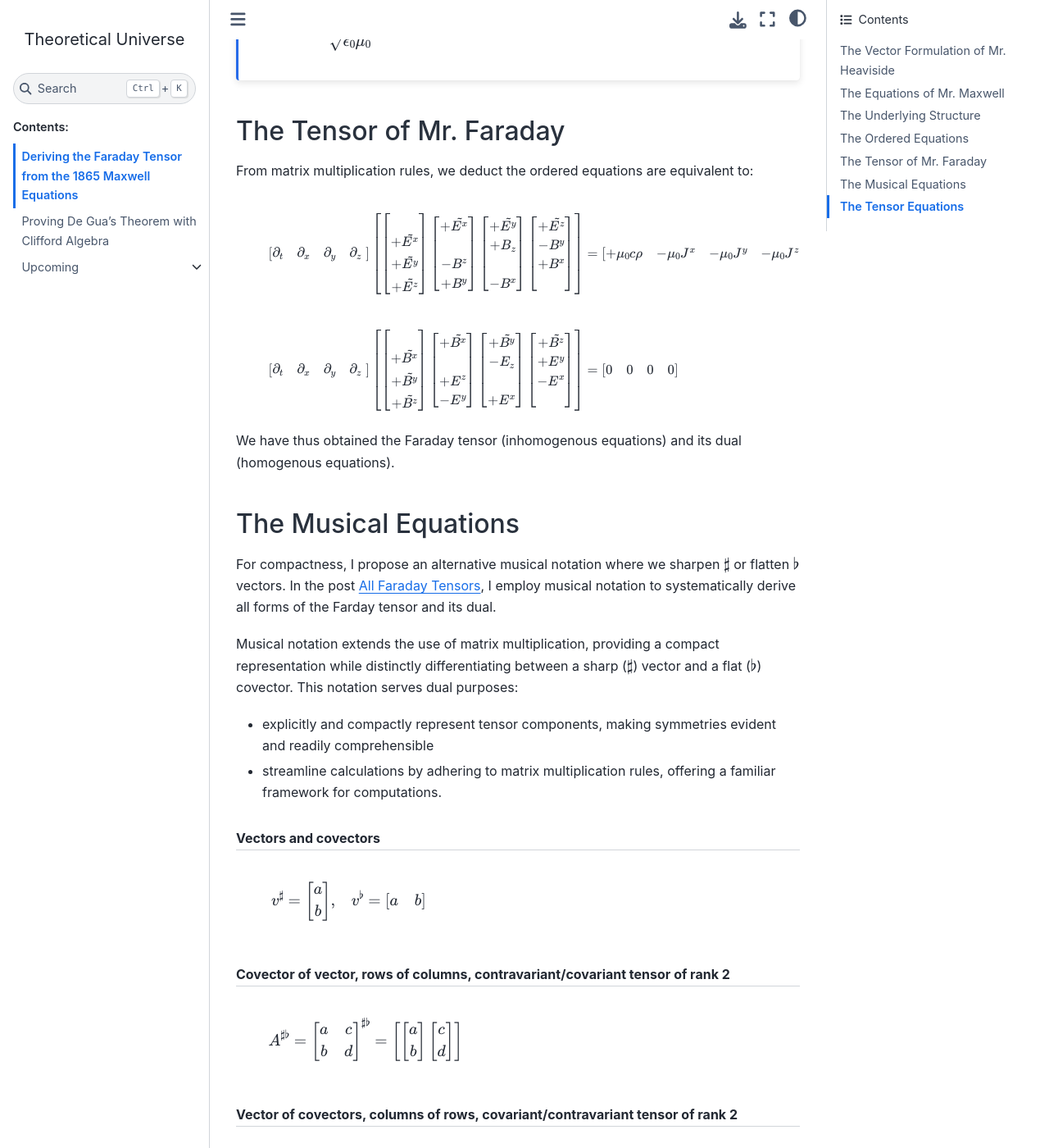
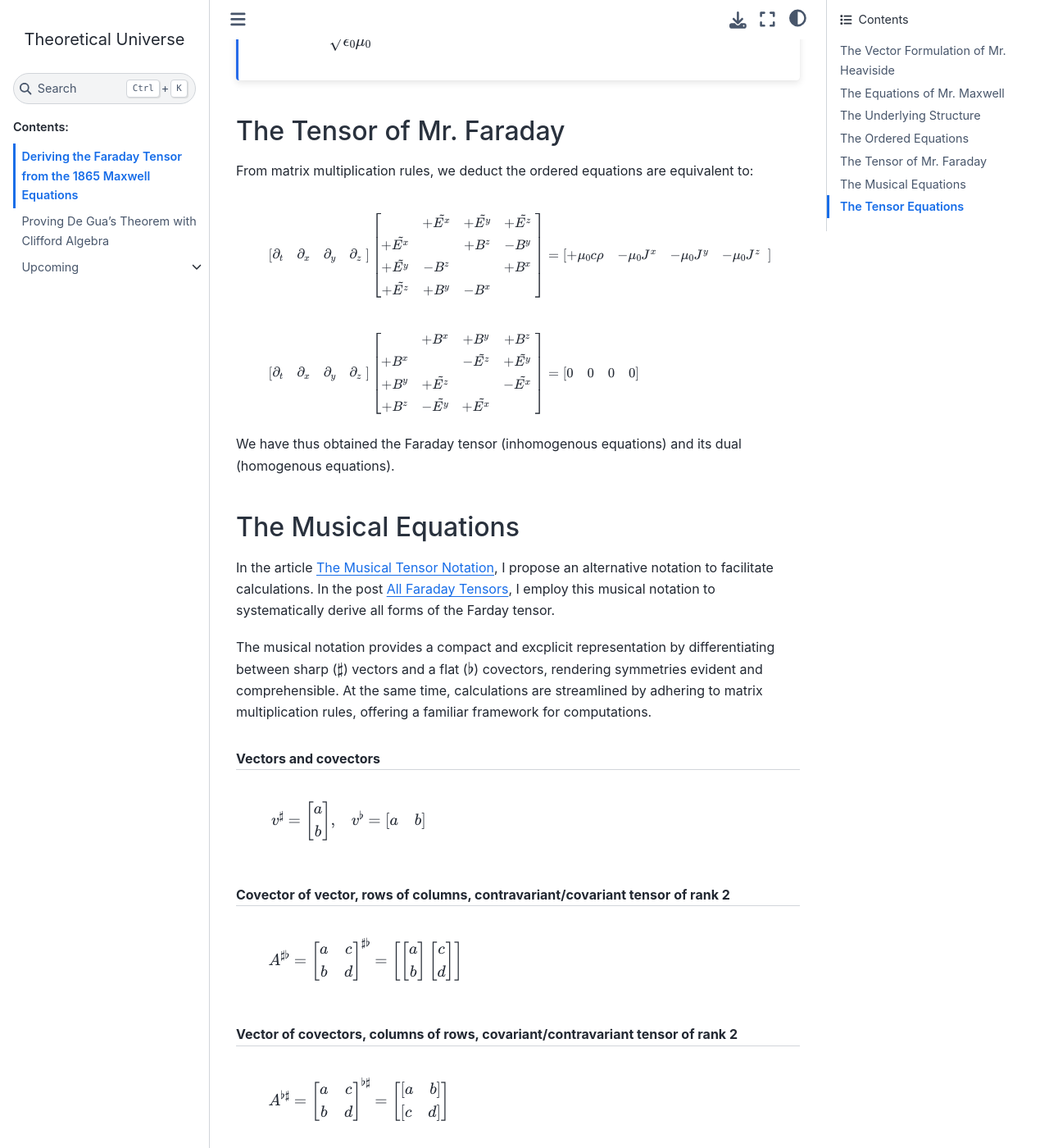
Before and after one commit to shaussler/TheoreticalUniverse, a Sphinx documentation site: the page built from documentation/faraday_tensor_derivation.rst, in a window 1280 px wide and 1400 px high, scrolled down 4448 px. Shown: the whole window at 82% size. Built offline with Sphinx 7.4.7 and the Sphinx Book theme 1.1.4, drawn with Linux system fonts in a browser that asks for light colours; some of the changed text lies outside the part shown.

Commit message:
Working and correcting

```diff
--- a/documentation/faraday_tensor_derivation.rst
+++ b/documentation/faraday_tensor_derivation.rst
@@ -61,14 +61,14 @@ they can be regarded as established experimental facts.
 .. table::
    :width: 90%
 
-   =============================== =================================================================================
+   =============================== ===================================================================================================================================================
 
-   =============================== =================================================================================
+   =============================== ===================================================================================================================================================
    **Gauss's law**                 :math:`\overrightarrow{\nabla} \cdot \overrightarrow{E}  = \rho / \epsilon_0`
    **Ampère's circuital**          :math:`\overrightarrow{\nabla} \times \overrightarrow{B} = \mu_0 \overrightarrow{J} + \frac{1}{c^2} \frac{\partial}{\partial t} \overrightarrow{E}`
    **Gauss's law for magnetism**   :math:`\overrightarrow{\nabla} \cdot \overrightarrow{B} = 0`
    **Faraday's law of induction**  :math:`\overrightarrow{\nabla} \times \overrightarrow{E} = \frac{\partial}{\partial t} \overrightarrow{B}`
-   =============================== =================================================================================
+   =============================== ===================================================================================================================================================
 
 .. note::
 
@@ -91,37 +91,37 @@ the 1865 Maxwell formulation, albeit with modern notation and conventions.
 .. table::
    :width: 90%
 
-   +---------------------+---------------------------------------------------------------------------------------------------------------------------------------+
-   |                     |                                                                                                                                       |
-   +=====================+=======================================================================================================================================+
-   | **Gauss's law**     |  .. math::                                                                                                                            |
-   |                     |                                                                                                                                       |
-   |                     |     \begin{align}                                                                                                                     |
-   |                     |     \frac{\partial}{\partial x} E^x + \frac{\partial}{\partial y} E^y + \frac{\partial}{\partial z} E^z &= \rho / \epsilon_0          |
-   |                     |     \end{align}                                                                                                                       |
-   +---------------------+---------------------------------------------------------------------------------------------------------------------------------------+
-   | **Ampère's          | .. math::                                                                                                                             |
-   | circuital law**     |                                                                                                                                       |
-   |                     |    \begin{align}                                                                                                                      |
-   |                     |    \frac{\partial}{\partial y} B^z - \frac{\partial}{\partial z} B^y &= \mu_0 J^x + \frac{1}{c^2} \frac{\partial}{\partial t} E^x \\  |
-   |                     |    \frac{\partial}{\partial z} B^x - \frac{\partial}{\partial x} B^z &= \mu_0 J^y + \frac{1}{c^2} \frac{\partial}{\partial t} E^y \\  |
-   |                     |    \frac{\partial}{\partial x} B^y - \frac{\partial}{\partial y} B^x &= \mu_0 J^z + \frac{1}{c^2} \frac{\partial}{\partial t} E^z \\  |
-   |                     |    \end{align}                                                                                                                        |
-   +---------------------+---------------------------------------------------------------------------------------------------------------------------------------+
-   | **Gauss's law for   |  .. math::                                                                                                                            |
-   | magnetism**         |                                                                                                                                       |
-   |                     |     \begin{align}                                                                                                                     |
-   |                     |     \frac{\partial}{\partial x} B^x + \frac{\partial}{\partial y} B^y + \frac{\partial}{\partial z} B^z &= 0                          |
-   |                     |     \end{align}                                                                                                                       |
-   +---------------------+---------------------------------------------------------------------------------------------------------------------------------------+
-   | **Faraday's law of  | .. math::                                                                                                                             |
-   | induction**         |                                                                                                                                       |
-   |                     |    \begin{align}                                                                                                                      |
-   |                     |    \frac{\partial}{\partial y} E^z - \frac{\partial}{\partial z} E^y &= - \frac{\partial}{\partial t} B^x \\                          |
-   |                     |    \frac{\partial}{\partial z} E^x - \frac{\partial}{\partial x} E^z &= - \frac{\partial}{\partial t} B^y \\                          |
-   |                     |    \frac{\partial}{\partial x} E^y - \frac{\partial}{\partial y} E^x &= - \frac{\partial}{\partial t} B^z \\                          |
-   |                     |    \end{align}                                                                                                                        |
-   +---------------------+---------------------------------------------------------------------------------------------------------------------------------------+
+   +---------------------+--------------------------------------------------------------------------------------------------------------------------------------+
+   |                     |                                                                                                                                      |
+   +=====================+======================================================================================================================================+
+   | **Gauss's law**     |  .. math::                                                                                                                           |
+   |                     |                                                                                                                                      |
+   |                     |     \begin{align}                                                                                                                    |
+   |                     |     \frac{\partial}{\partial x} E^x + \frac{\partial}{\partial y} E^y + \frac{\partial}{\partial z} E^z &= \rho / \epsilon_0         |
+   |                     |     \end{align}                                                                                                                      |
+   +---------------------+--------------------------------------------------------------------------------------------------------------------------------------+
+   | **Ampère's          | .. math::                                                                                                                            |
+   | circuital law**     |                                                                                                                                      |
+   |                     |    \begin{align}                                                                                                                     |
+   |                     |    \frac{\partial}{\partial y} B^z - \frac{\partial}{\partial z} B^y &= \mu_0 J^x + \frac{1}{c^2} \frac{\partial}{\partial t} E^x \\ |
+   |                     |    \frac{\partial}{\partial z} B^x - \frac{\partial}{\partial x} B^z &= \mu_0 J^y + \frac{1}{c^2} \frac{\partial}{\partial t} E^y \\ |
+   |                     |    \frac{\partial}{\partial x} B^y - \frac{\partial}{\partial y} B^x &= \mu_0 J^z + \frac{1}{c^2} \frac{\partial}{\partial t} E^z \\ |
+   |                     |    \end{align}                                                                                                                       |
+   +---------------------+--------------------------------------------------------------------------------------------------------------------------------------+
+   | **Gauss's law for   |  .. math::                                                                                                                           |
+   | magnetism**         |                                                                                                                                      |
+   |                     |     \begin{align}                                                                                                                    |
+   |                     |     \frac{\partial}{\partial x} B^x + \frac{\partial}{\partial y} B^y + \frac{\partial}{\partial z} B^z &= 0                         |
+   |                     |     \end{align}                                                                                                                      |
+   +---------------------+--------------------------------------------------------------------------------------------------------------------------------------+
+   | **Faraday's law of  | .. math::                                                                                                                            |
+   | induction**         |                                                                                                                                      |
+   |                     |    \begin{align}                                                                                                                     |
+   |                     |    \frac{\partial}{\partial y} E^z - \frac{\partial}{\partial z} E^y &= - \frac{\partial}{\partial t} B^x \\                         |
+   |                     |    \frac{\partial}{\partial z} E^x - \frac{\partial}{\partial x} E^z &= - \frac{\partial}{\partial t} B^y \\                         |
+   |                     |    \frac{\partial}{\partial x} E^y - \frac{\partial}{\partial y} E^x &= - \frac{\partial}{\partial t} B^z \\                         |
+   |                     |    \end{align}                                                                                                                       |
+   +---------------------+--------------------------------------------------------------------------------------------------------------------------------------+
 
 .. }}}
 
@@ -238,30 +238,10 @@ equivalent to:
    \partial_t     & \partial_x   & \partial_y   & \partial_z    \\
    \end{bmatrix}
    \begin{bmatrix}
-       \begin{bmatrix}
-                    \\
-       +\tilde{E^x} \\
-       +\tilde{E^y} \\
-       +\tilde{E^z} \\
-       \end{bmatrix}
-       \begin{bmatrix}
-       +\tilde{E^x} \\
-                    \\
-       -       B^z  \\
-       +       B^y  \\
-       \end{bmatrix}
-       \begin{bmatrix}
-       +\tilde{E^y} \\
-       +       B_z  \\
-                    \\
-       -       B^x  \\
-       \end{bmatrix}
-       \begin{bmatrix}
-       +\tilde{E^z} \\
-       -       B^y  \\
-       +       B^x  \\
-                    \\
-       \end{bmatrix}
+                  & +\tilde{E^x} & +\tilde{E^y} & + \tilde{E^z} \\
+    +\tilde{E^x}  &              & +       B^z  & -        B^y  \\
+    +\tilde{E^y}  & -       B^z  &              & +        B^x  \\
+    +\tilde{E^z}  & +       B^y  & -       B^x  &               \\
    \end{bmatrix}
    =
    \begin{bmatrix}
@@ -276,30 +256,10 @@ equivalent to:
    \partial_t     & \partial_x   & \partial_y   & \partial_z    \\
    \end{bmatrix}
    \begin{bmatrix}
-       \begin{bmatrix}
-                    \\
-       +\tilde{B^x} \\
-       +\tilde{B^y} \\
-       +\tilde{B^z} \\
-       \end{bmatrix}
-       \begin{bmatrix}
-       +\tilde{B^x} \\
-                    \\
-       +       E^z  \\
-       -       E^y  \\
-       \end{bmatrix}
-       \begin{bmatrix}
-       +\tilde{B^y} \\
-       -       E_z  \\
-                    \\
-       +       E^x  \\
-       \end{bmatrix}
-       \begin{bmatrix}
-       +\tilde{B^z} \\
-       +       E^y  \\
-       -       E^x  \\
-                    \\
-       \end{bmatrix}
+                 & +       B^x  & +       B^y  & +       B^z  \\
+    +       B^x  &              & -\tilde{E^z} & +\tilde{E^y} \\
+    +       B^y  & +\tilde{E^z} &              & -\tilde{E^x} \\
+    +       B^z  & -\tilde{E^y} & +\tilde{E^x} &              \\
    \end{bmatrix}
    =
    \begin{bmatrix}
@@ -317,10 +277,10 @@ The Musical Equations
 
 .. {{{
 
-For compactness, I propose an alternative musical notation where we sharpen
-:math:`\sharp` or flatten :math:`\flat` vectors. In the post
-:ref:`all_faraday_tensors:All Faraday Tensors`, I employ musical notation to
-systematically derive all forms of the Farday tensor and its dual.
+In the article :ref:`musical_notation:The Musical Tensor Notation`, I propose
+an alternative notation to facilitate calculations. In the post
+:ref:`all_faraday_tensors:All Faraday Tensors`, I employ this musical notation
+to systematically derive all forms of the Farday tensor.
 
 .. include:: ./summary_musical_notation.rst
 
@@ -351,61 +311,37 @@ With musical notation, the Maxwell equations are expressed as:
 .. math::
 
    \begin{bmatrix}
-   \partial_t \\
-   \partial_x \\
-   \partial_y \\
-   \partial_z
+       \partial_t \\
+       \partial_x \\
+       \partial_y \\
+       \partial_z
    \end{bmatrix}^{\flat}
    \begin{bmatrix}
-                 & +       B^x  & +       B^y  & +       B^z  \\
-    +       B^x  &              & -\tilde{E^z} & +\tilde{E^y} \\
-    +       B^y  & +\tilde{E^z} &              & -\tilde{E^x} \\
-    +       B^z  & -\tilde{E^y} & +\tilde{E^x} &              \\
+                    & +       B^x  & +       B^y  & +       B^z  \\
+       +       B^x  &              & -\tilde{E^z} & +\tilde{E^y} \\
+       +       B^y  & +\tilde{E^z} &              & -\tilde{E^x} \\
+       +       B^z  & -\tilde{E^y} & +\tilde{E^x} &              \\
    \end{bmatrix}^{\sharp \flat}
    =
    \begin{bmatrix}
-   0 \\
-   0 \\
-   0 \\
-   0 \\
+       0 \\
+       0 \\
+       0 \\
+       0 \\
    \end{bmatrix}^{\flat}
 
-Where the the Faraday tensor is noted :math:`F` and its dual :math:`G`:
+With the Faraday tensor noted :math:`F` and its dual :math:`G`, the musical
+Maxwell equations can also be summarized with:
 
 .. math::
 
-   F^{\sharp\flat}
-   =
-   \begin{bmatrix}
-                 & +\tilde{E^x} & +\tilde{E^y} & + \tilde{E^z} \\
-    +\tilde{E^x} &              & -       B^z  & +        B^y  \\
-    +\tilde{E^y} & +       B^z  &              & -        B^x  \\
-    +\tilde{E^z} & -       B^y  & +       B^x  &               \\
-   \end{bmatrix}^{\sharp\flat}
-
-.. math::
-
-   G^{\sharp\flat}
-   =
-   \begin{bmatrix}
-                 & +       B^x  & +       B^y  & +       B^z  \\
-    +       B^x  &              & -\tilde{E^z} & +\tilde{E^y} \\
-    +       B^y  & +\tilde{E^z} &              & -\tilde{E^x} \\
-    +       B^z  & -\tilde{E^y} & +\tilde{E^x} &              \\
-   \end{bmatrix}^{\sharp\flat}
-
-The musical Maxwell equations can also be summarized with:
-
-.. math::
-
-   \begin{matrix}
-   \partial^{\flat} F^{\sharp\flat} & = & J^{\flat} \\
-   \partial^{\flat} G^{\sharp\flat} & = & 0^{\flat} \\
-   \end{matrix}
+   \begin{align}
+       \partial^{\flat} F^{\sharp\flat} &= J^{\flat} \\
+       \partial^{\flat} G^{\sharp\flat} &= 0^{\flat} \\
+   \end{align}
 
 These really are the same as the tensor equations. The advantage lies when
-tensors are fully expanded and matrices multiplication rules explicitely
-applied.
+tensors are fully expanded and matrix multiplication rules explicitely applied.
 
 .. }}}
 
@@ -414,47 +350,48 @@ The Tensor Equations
 
 .. {{{
 
-The tensor equations are derived from the musical form. The derivatives are
-flat and therefore represent a covector with lower indices. In tensor notation,
-we write :math:`\partial_\mu`. The right hand side is also flat and therefore
-represent a covector with lower indices :math:`J_\nu`. The rank 2 tensors in
-the expressions are therefore necessarily one time contravariant and one time
-covariant. We then write in tensor notation :math:`F^\mu{}_\nu` for the Faraday
-tensor, and :math:`G^\mu{}_\nu` for its dual.
+
+The left hand side is flat and therefore represent a covector with lower
+indices. In tensor notation, we write :math:`\partial_\mu`. The right hand side
+is also flat and therefore represent a covector with lower indices
+:math:`J_\nu`. The rank 2 tensors in the expressions are therefore necessarily
+one time contravariant and one time covariant. We then write in tensor notation
+:math:`F^\mu{}_\nu` for the Faraday tensor, and :math:`G^\mu{}_\nu` for its
+dual.
 
 .. math::
 
    \begin{bmatrix}
-   F^\mu{}_\nu
+       F^\mu{}_\nu
    \end{bmatrix}
    =
    \begin{bmatrix}
-                 & +\tilde{E^x} & +\tilde{E^y} & + \tilde{E^z} \\
-    +\tilde{E^x} &              & -       B^z  & +        B^y  \\
-    +\tilde{E^y} & +       B^z  &              & -        B^x  \\
-    +\tilde{E^z} & -       B^y  & +       B^x  &               \\
+                    & +\tilde{E^x} & +\tilde{E^y} & + \tilde{E^z} \\
+       +\tilde{E^x} &              & -       B^z  & +        B^y  \\
+       +\tilde{E^y} & +       B^z  &              & -        B^x  \\
+       +\tilde{E^z} & -       B^y  & +       B^x  &               \\
    \end{bmatrix}
 
 .. math::
 
    \begin{bmatrix}
-   G^\mu{}_\nu
+       G^\mu{}_\nu
    \end{bmatrix}
    =
    \begin{bmatrix}
-                 & +       B^x  & +       B^y  & +       B^z  \\
-    +       B^x  &              & -\tilde{E^z} & +\tilde{E^y} \\
-    +       B^y  & +\tilde{E^z} &              & -\tilde{E^x} \\
-    +       B^z  & -\tilde{E^y} & +\tilde{E^x} &              \\
+                    & +       B^x  & +       B^y  & +       B^z  \\
+       +       B^x  &              & -\tilde{E^z} & +\tilde{E^y} \\
+       +       B^y  & +\tilde{E^z} &              & -\tilde{E^x} \\
+       +       B^z  & -\tilde{E^y} & +\tilde{E^x} &              \\
    \end{bmatrix}
 
 The Maxwell equations are:
 
 .. math::
 
-   \begin{matrix}
-   \partial_{\mu} F^\mu{}_\nu & = & J_{\nu} \\
-   \partial_{\mu} G^\mu{}_\nu & = & 0       \\
-   \end{matrix}
+   \begin{align}
+       \partial_{\mu} F^\mu{}_\nu & = J_{\nu} \\
+       \partial_{\mu} G^\mu{}_\nu & = 0       \\
+   \end{align}
 
 .. }}}
--- a/documentation/summary_musical_notation.rst
+++ b/documentation/summary_musical_notation.rst
@@ -1,12 +1,8 @@
-Musical notation extends the use of matrix multiplication, providing a compact
-representation while distinctly differentiating between a sharp
-(:math:`\sharp`) vector and a flat (:math:`\flat`) covector. This notation
-serves dual purposes:
-
-* explicitly and compactly represent tensor components, making symmetries
-  evident and readily comprehensible
-* streamline calculations by adhering to matrix multiplication rules, offering
-  a familiar framework for computations.
+The musical notation provides a compact and excplicit representation by
+differentiating between sharp (:math:`\sharp`) vectors and a flat
+(:math:`\flat`) covectors, rendering symmetries evident and comprehensible. At
+the same time, calculations are streamlined by adhering to matrix
+multiplication rules, offering a familiar framework for computations.
 
 .. rubric:: Vectors and covectors
 
```
Also changed, not shown: documentation/all_faraday_tensors.rst (+50 -66 lines), documentation/musical_notation.rst (+52 -29 lines).
